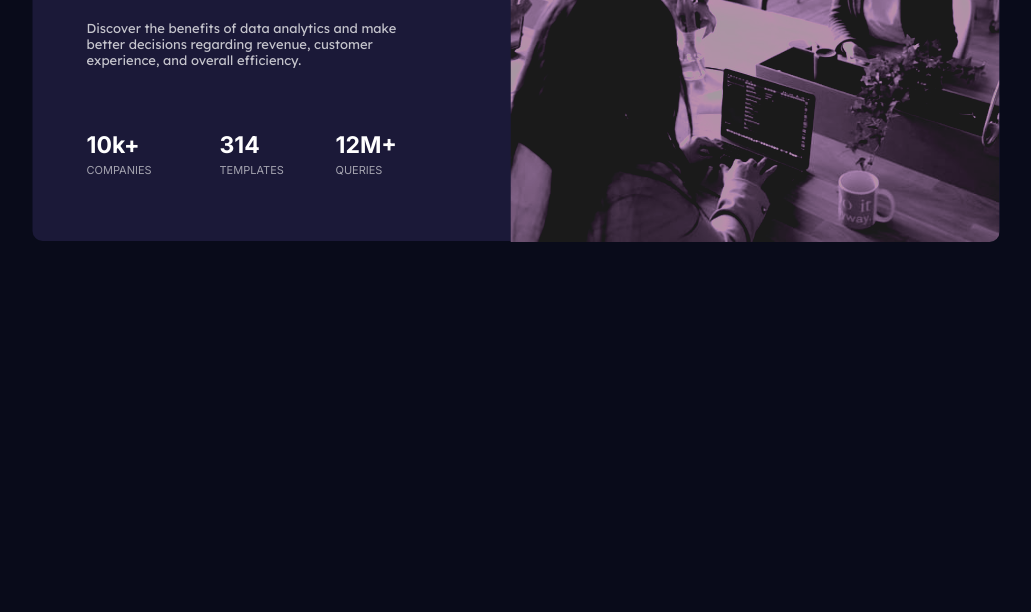
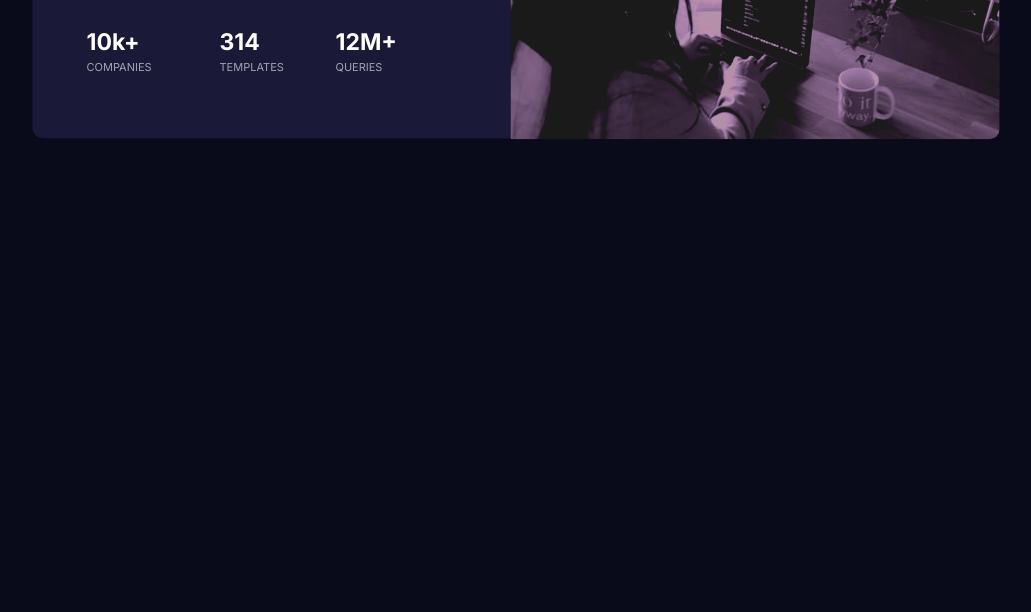
Before and after one commit to Perroclo/Perroclo-Stats-preview-card-component, a plain HTML site: page index.html in a window 1280 px wide. Shown: the part 549-1161 px from the top of the page, without its empty margins (124-1155 px from the left). After the commit the page ends 1058 px from the top, so only its background shows below. Drawn offline with Linux system fonts and the light colour scheme.

Commit message:
Add files via upload

```diff
--- a/css/stylesheet.css
+++ b/css/stylesheet.css
@@ -26,7 +26,7 @@ position: absolute;
 border-radius: 10px;
 left: 50%;
 top:50%;
-transform: translate(-50%,100%);
+transform: translate(-50%,74%);
 
 
 }
```
